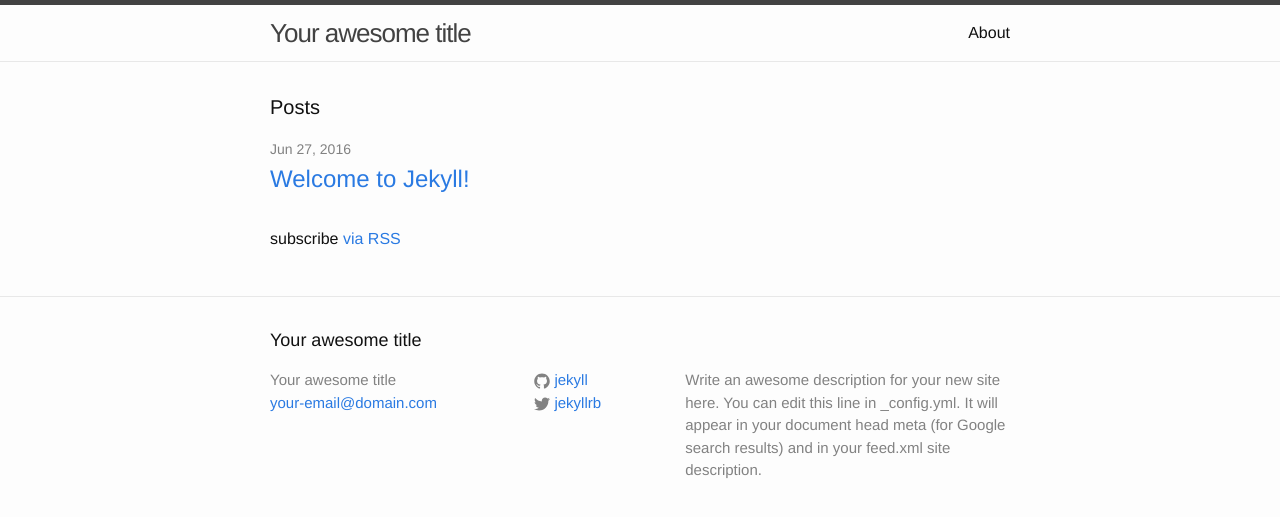
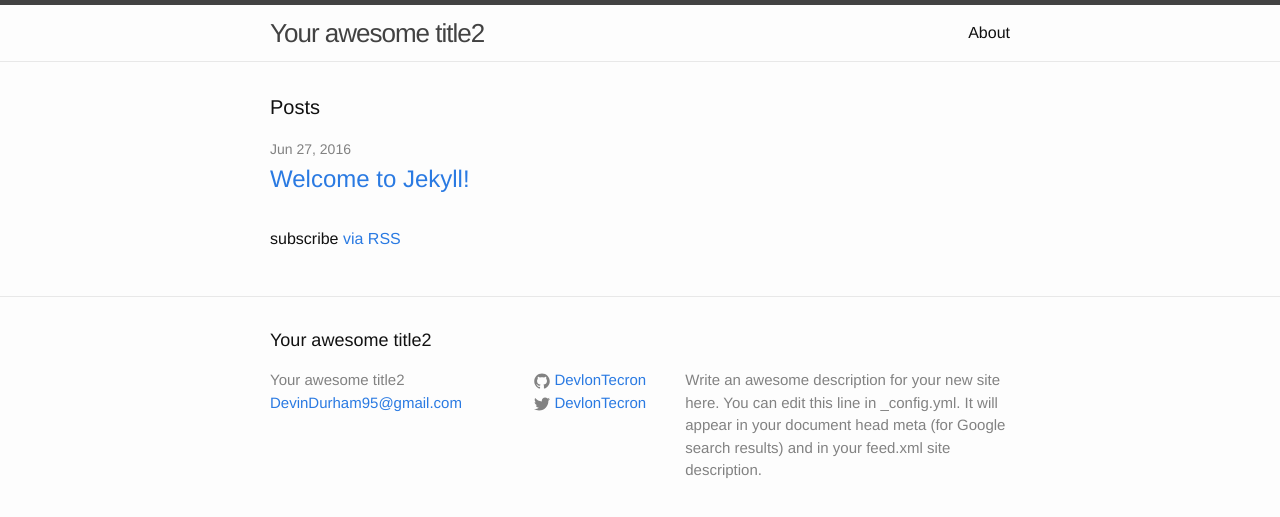
Before and after one commit to devlontechron/PersonalWebsite, a Jekyll site: the page built from index.html, in a window 1280 px wide. Shown: the top 517 px of the page. Built offline with Jekyll 4.4.1, drawn with Linux system fonts in a browser that asks for light colours.

Commit message:
Update _config.yml

```diff
--- a/_config.yml
+++ b/_config.yml
@@ -6,16 +6,16 @@
 # 'jekyll serve'. If you change this file, please restart the server process.
 
 # Site settings
-title: Your awesome title
-email: your-email@domain.com
+title: Your awesome title2
+email: DevinDurham95@gmail.com
 description: > # this means to ignore newlines until "baseurl:"
   Write an awesome description for your new site here. You can edit this
   line in _config.yml. It will appear in your document head meta (for
   Google search results) and in your feed.xml site description.
 baseurl: "" # the subpath of your site, e.g. /blog
 url: "http://yourdomain.com" # the base hostname & protocol for your site
-twitter_username: jekyllrb
-github_username:  jekyll
+twitter_username: DevlonTecron
+github_username:  DevlonTecron
 
 # Build settings
 markdown: kramdown
```
